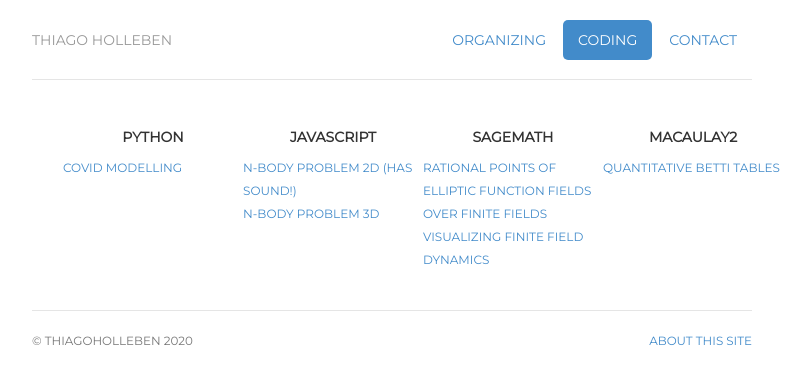
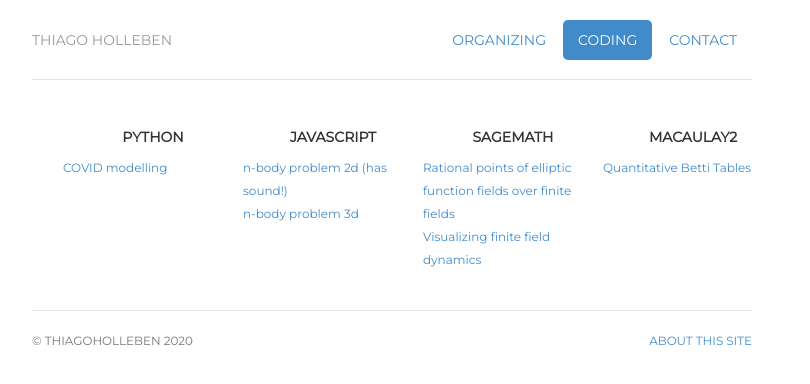
Before and after one commit to hollebenthiago/hollebenthiago.github.io, a Jekyll site: the page built from coding/index.html, in a window 1280 px wide. Shown: the top 384 px of the page, without its empty margins (248-1058 px from the left). Built offline with Jekyll 4.4.1, drawn with Linux system fonts in a browser that asks for light colours.

Commit message:
text not in uppercase

```diff
--- a/coding/index.html
+++ b/coding/index.html
@@ -4,6 +4,7 @@ layout: default
 cv: passive
 notes: passive
 contact: passive -->
+title: Coding
 coding: active
 description: Thiago Holleben is a graduate student at UFRJ.
 ---
--- a/css/style.css
+++ b/css/style.css
@@ -105,11 +105,13 @@ pre.prettyprint { padding: 10px !important; margin: 40px; font-size: 12px;}
 }
 
 .card-title, .card-text {
-	text-transform: uppercase;
 	text-align: center;
 	font-family: 'Montserrat', Helvetica, sans-serif;
 }
 
+.card-title {
+	text-transform: uppercase;
+}
 .card-text {
 	font-size: 12px;
 }
```
